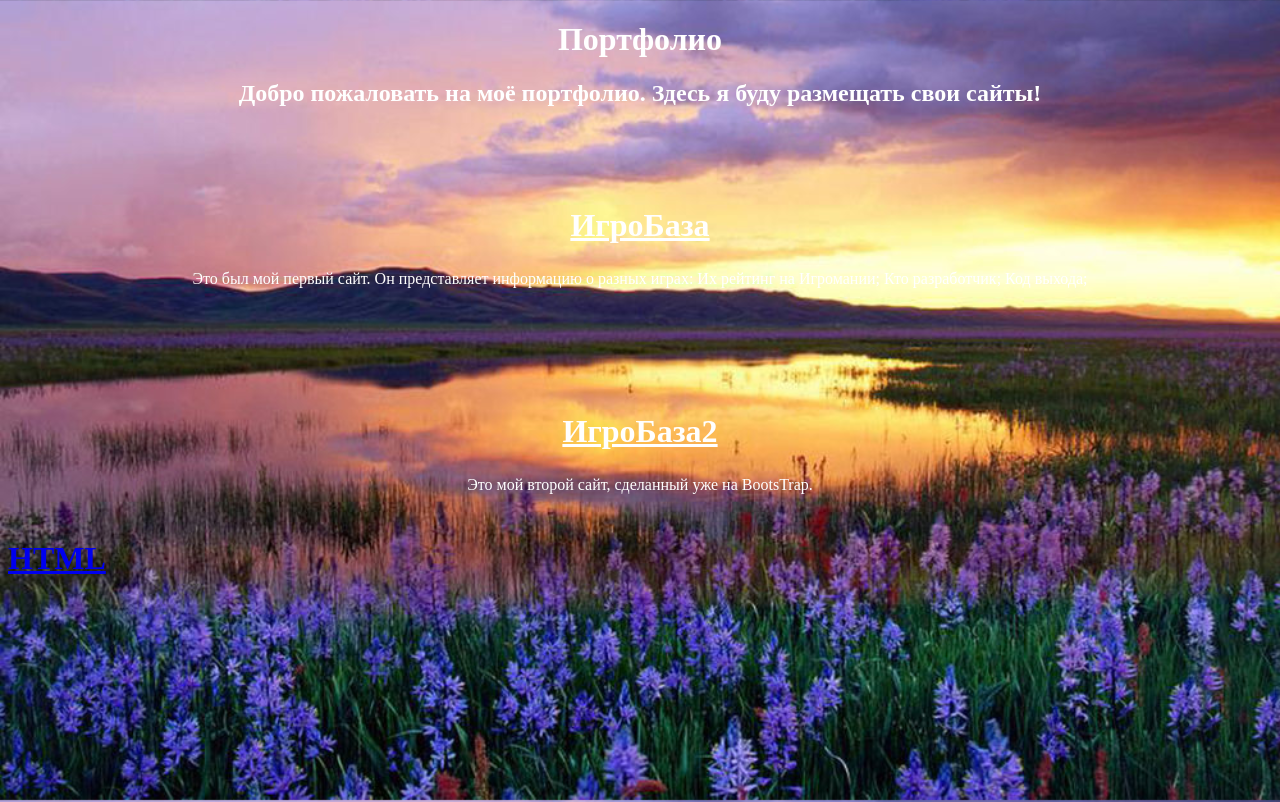
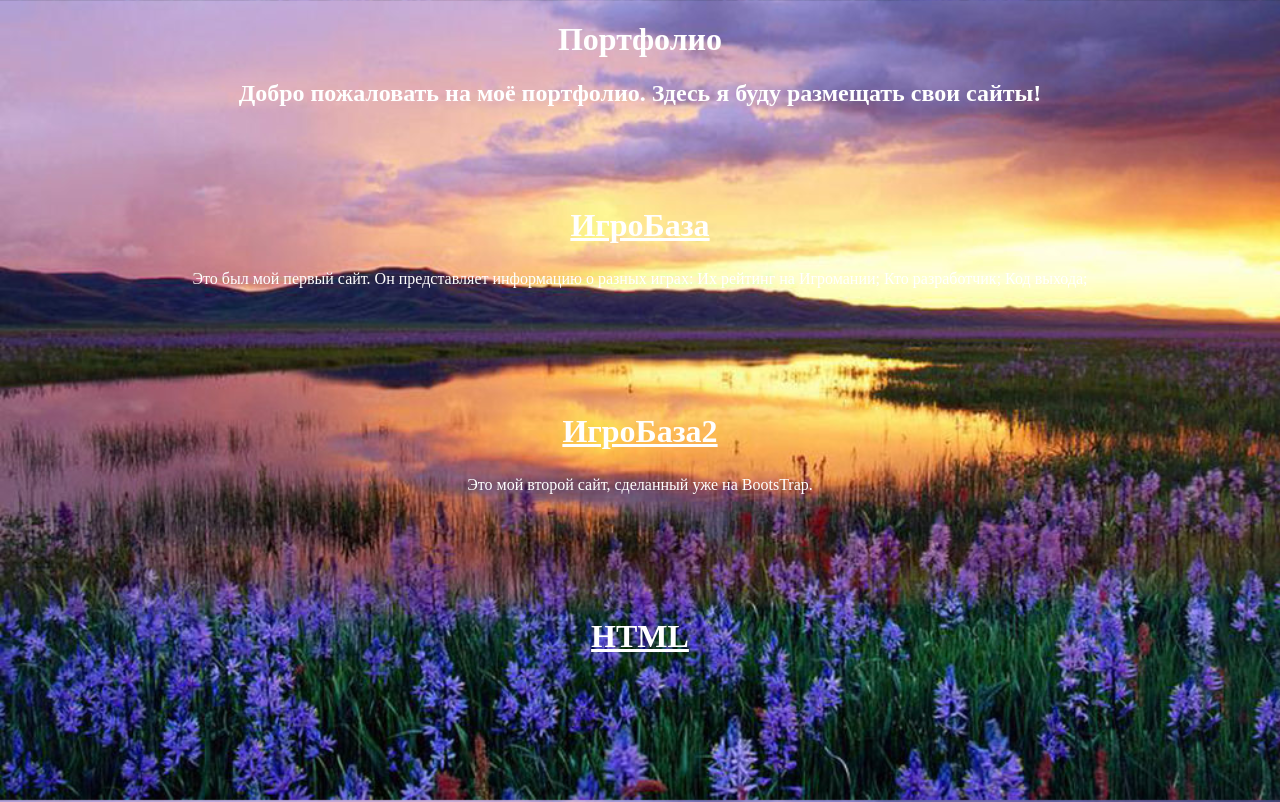
Before and after one commit to alimami89/AlinaPavljukPortfolio, a plain HTML site: page index.html in a window 1280 px wide. Shown: the top 802 px of the page. Drawn offline with Linux system fonts and the light colour scheme.

Commit message:
Update style.css

```diff
--- a/assets/css/style.css
+++ b/assets/css/style.css
@@ -7,6 +7,15 @@
     color: white;
     text-align: center;
     margin-top: 100px;
+}
+.third{
+    color: white;
+    text-align: center;
+    margin-top: 100px;
+}
+
+.third a{
+    color: white;
 }
 
 .first a{
```
